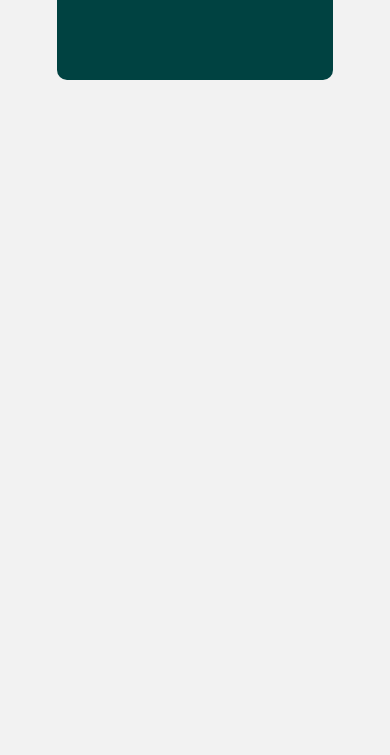
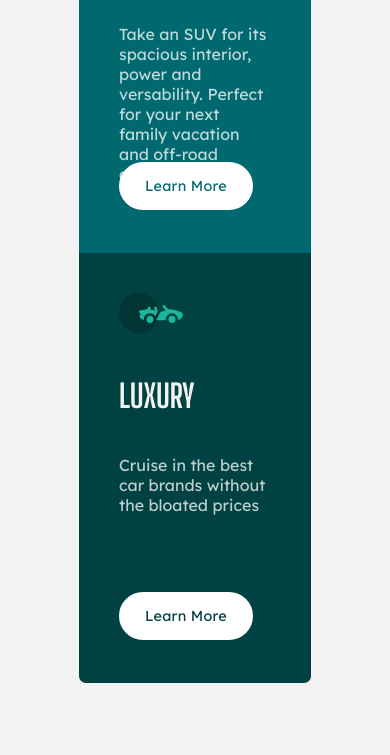
Before and after one commit to ffeaugas/Dont_Buy_A_Car_Cards, a plain HTML site: page index.html in a window 390 px wide. Shown: the part 730-1485 px from the top of the page. Before the commit the page ends 894 px from the top, so only its background shows below. Drawn offline with Linux system fonts and the light colour scheme.

Commit message:
Web design ok, responsivity better but still not satisfying

```diff
--- a/index.html
+++ b/index.html
@@ -4,17 +4,28 @@
         <meta charset="utf-8">
         <title>Project_01</title>
         <link href="style.css" rel="stylesheet">
+        <link href="https://fonts.googleapis.com/css2?family=Lexend+Deca&display=swap" rel="stylesheet">
+        <link href="https://fonts.googleapis.com/css2?family=Big+Shoulders+Display:wght@700&display=swap" rel="stylesheet">
     </head>
     <body>
         <div class="parent">
             <div class="car1">
-                <i class="icon1"></i>
+                <img src="images/icon-sedans.svg" alt="sedan icon">
+                <h1>SEDANS</h1>
+                <p>Choose a sedan for its affordability and excellent fuel economy. Ideal for cruising in the city or on your next road trip.</p>
+                <input class="input1" type="button" value="Learn More">
             </div>
             <div class="car2">
-                <i class="icon2"></i>
+                <img src="images/icon-suvs.svg" alt="SUV icon">
+                <h1>SUVS</h1>
+                <p>Take an SUV for its spacious interior, power and versability. Perfect for your next family vacation and off-road adventures.</p>
+                <input class="input2" type="button" value="Learn More">
             </div>
             <div class="car3">
-                <i class="icon3"></i>
+                <img src="images/icon-luxury.svg" alt="luxury car icon">
+                <h1>LUXURY</h1>
+                <p>Cruise in the best car brands without the bloated prices</p>
+                <input class="input3" type="button" value="Learn More">
             </div>
         </div>
     </body>
--- a/style.css
+++ b/style.css
@@ -12,37 +12,106 @@ body {
 }
 
 .parent {
-    height: 80%;
-    width: 95%;
-    border-radius: 10px;
+    height: 60%;
+    max-height: 600px;
+    border-radius: 7px;
     display: flex;
     flex-direction: row;
     align-items: stretch;
     overflow: hidden;
+    /* position: relative; */
+}
+
+@media screen and (max-width: 1150px) {
+    html {
+        height: 170%;
+    }
+    .parent {
+        flex-direction: column;
+        max-width: 350px;
+        height: 90%;
+        width: 80%;
+        max-height: 1800px;
+    }
+    .car1, .car2, .car3 {
+        flex: 1;
+        /* min-height: 300px; */
+    }
 }
 
 .car1, .car2, .car3 {
-    flex-grow: 1;
+    flex: 1;
+    /* max-width: 350px; */
+    position: relative;
 }
 
 .car1 {
-
     background-color: hsl(31, 77%, 52%);
 }
 
 .car2 {
-
     background-color: hsl(184, 100%, 22%);
 }
 
 .car3 {
-
     background-color: hsl(179, 100%, 13%);
 }
 
-@media screen and (max-width: 1150px) {
-    .parent {
-        flex-direction: column;
-        max-width: 350px;
-    }
+img, h1, p, input {
+    margin: 40px 40px 0px 40px;
 }
+
+h1 {
+    font-family: 'Big Shoulders Display', cursive;
+    color: hsl(0, 0%, 95%);
+}
+
+p {
+    font-family: 'Lexend Deca', sans-serif;
+    color: hsla(0, 0%, 100%, 0.75);
+}
+
+input {
+    position: absolute;
+    bottom: 10%;
+    background-color: #fff;
+    border-radius: 24px;
+    border-color: #fff;
+    border-style: solid;
+    box-sizing: border-box;
+    cursor: pointer;
+    font-family: 'Lexend Deca', sans-serif;
+    font-size: 0.9em;
+    font-weight: 500;
+    height: 48px;
+    justify-content: center;
+    letter-spacing: .25px;
+    max-width: 100%;
+    padding: 2px 24px;
+    text-align: center;
+    width: auto;
+    transition: all .3s;
+}
+
+input:hover {
+    background: none;
+    border-color: #fff;
+    color: #fff;
+}
+
+input:active {
+    border-color: rgb(150, 150, 150);
+    color: rgb(150, 150, 150);
+}
+
+.input1 {
+    color: hsl(31, 77%, 52%);
+}
+
+.input2 {
+    color: hsl(184, 100%, 22%);
+}
+
+.input3 {
+    color: hsl(179, 100%, 13%);
+}
```
